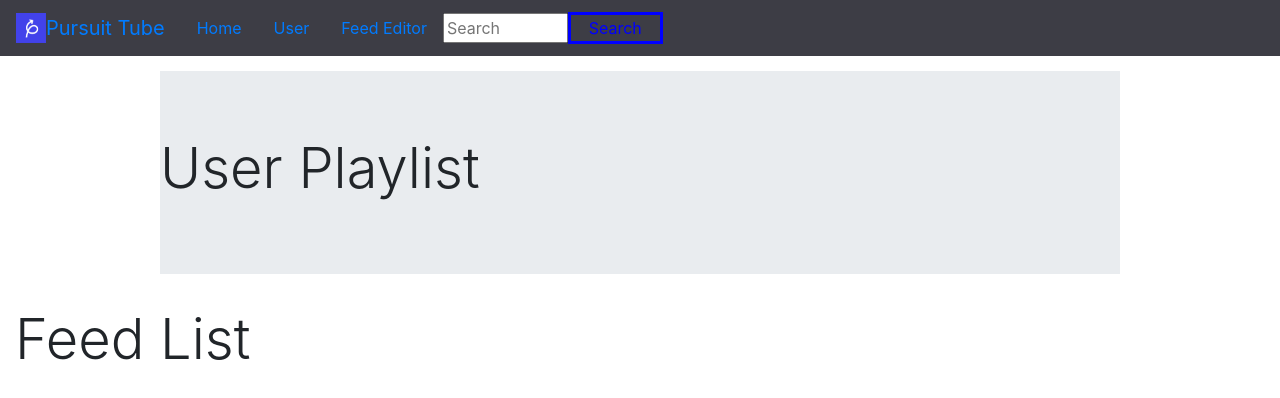
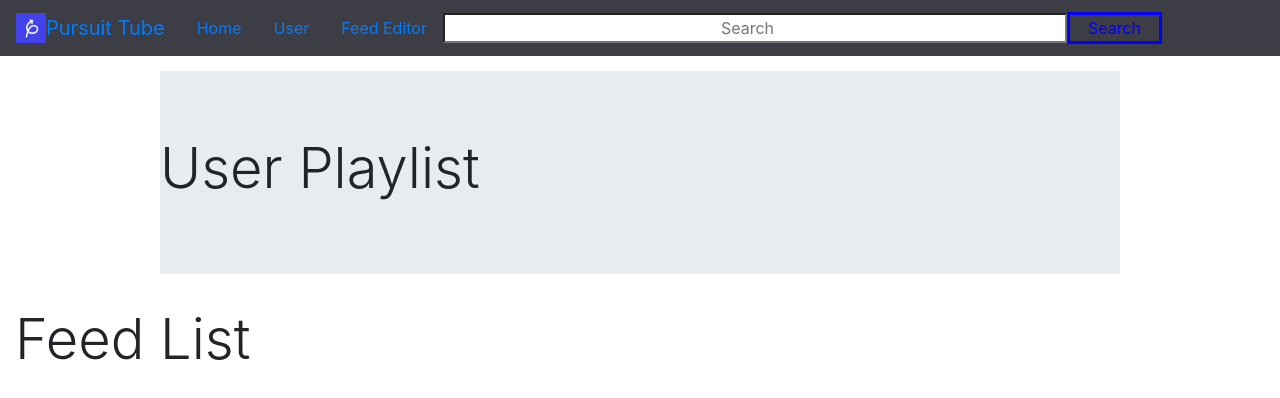
Before and after one commit to JennMP88/sequel_motube, a React (Create React App) app: page /#/ in a window 1280 px wide. Shown: the top 398 px of the page. Built offline with nearby package versions, Linux system fonts and the light colour scheme.

Commit message:
trying center serach bar

```diff
--- a/src/components/header.css
+++ b/src/components/header.css
@@ -12,13 +12,11 @@ background-color: navy;
     background-color:rgb(61, 61, 69);
     color: blue;
     border: solid blue;
-
-
 }
 
-.searchInput{
-    width: 10%;
-
+.box{
+    width: 50%;
+    text-align:center;
 }
 
 .home{
--- a/src/components/header.js
+++ b/src/components/header.js
@@ -8,13 +8,15 @@ const Navbar = props => {
       <div className='headercolor'>
         <nav class="navbar navbar-expand-lg ">
         <img width = '30'  src= { require('../assets/image.jpeg')} />
-          <a className='mainTitle' class="navbar-brand" href="#"> Pursuit Tube </a>
-          <a className="home" class="nav-item nav-link active" href="#"> Home <span class="sr-only">(current)</span></a>
+
+          <a className='mainTitle' class=" navbar-brand " href="#"> Pursuit Tube </a>
+          <a className="home" class="nav-item nav-link active" href="#"> Home <span class="sr-only"> (current)</span> </a>
           <a className='user' class="nav-item nav-link" href="#">User</a>
 
           <a className='feedEdit' class="nav-item nav-link" href="#">Feed Editor</a>
 
-          <input className='searchInput' type='text' placeholder='Search ' ></input>
+
+          <input class="box" type="search" id="search" placeholder="Search" />
 
           <button className='searchButton' type='text' placeholder='Search ...' >Search</button>
 
@@ -22,12 +24,10 @@ const Navbar = props => {
 
             <div class="navbar-nav">
 
-
             </div>
           </div>
         </nav>
       </div>
-
     </>
   )
 }
--- a/src/components/home.js
+++ b/src/components/home.js
@@ -20,6 +20,7 @@ class Home extends React.Component {
                        <h2 class="display-4">Feed List</h2>
                        <div class="row-fluid">
 
+
                         <div class="span2">
                             {/* <!--Sidebar content--> */}
                             </div>
```
